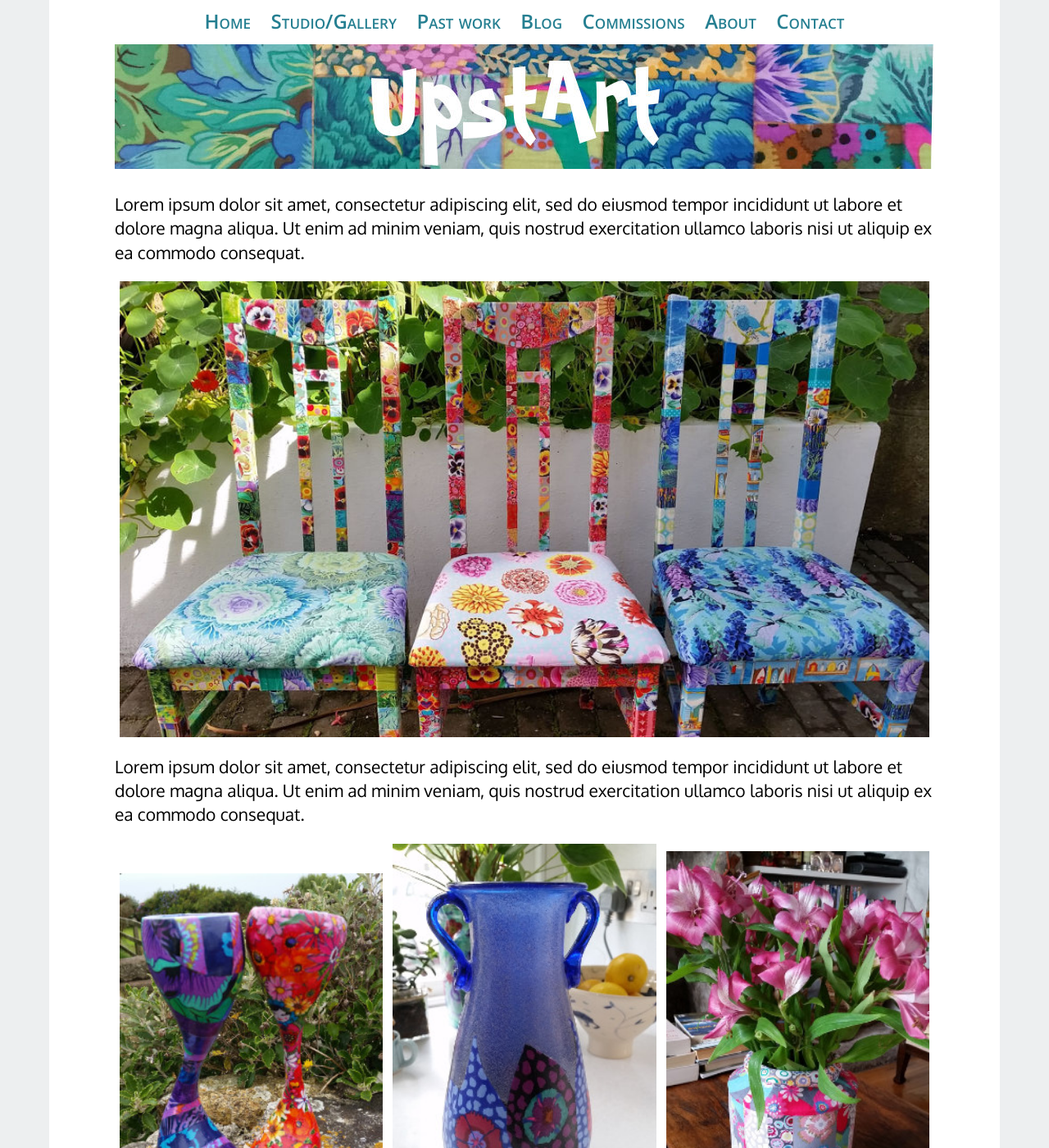
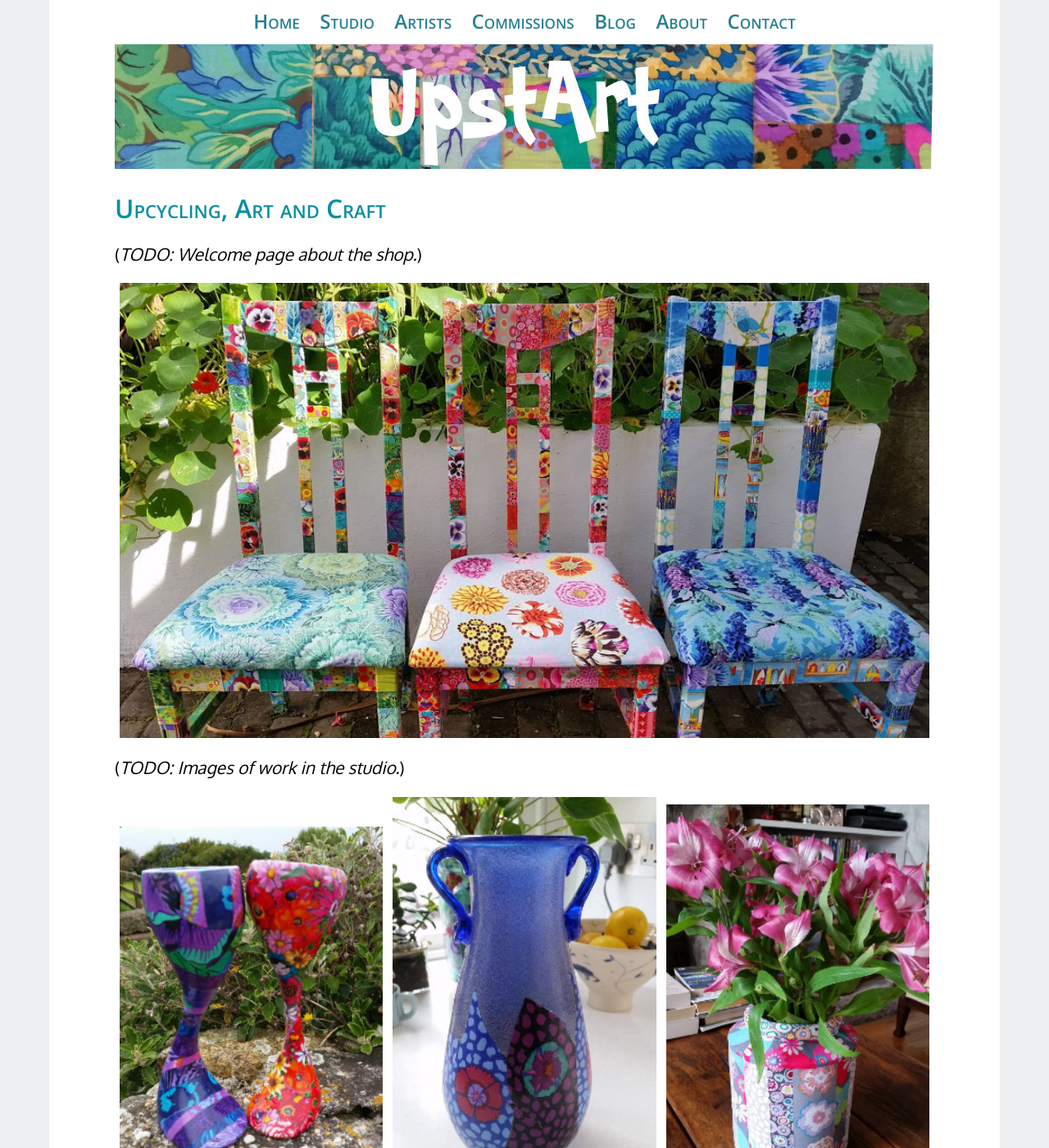
Before and after one commit to d40cht/Upstart, a Jekyll site: the page built from index.md, in a window 1280 px wide and 1400 px high. Shown: the whole window at 82% size. Built offline with Jekyll 4.4.1, drawn with Linux system fonts in a browser that asks for light colours; some of the changed text lies outside the part shown.

```diff
--- a/_includes/toplinks.md
+++ b/_includes/toplinks.md
@@ -1,7 +1,7 @@
 * [Home](index.html)
-* [Studio/Gallery](shop.html)
-* [Past work](past_work.html)
+* [Studio](studio.html)
+* [Artists](artists.html)
+* [Commissions](commissions.html)
 * [Blog](blog.html)
-* [Commissions](commissions.html)
 * [About](about.html)
 * [Contact](contact.html)
--- a/index.md
+++ b/index.md
@@ -3,18 +3,20 @@ title: UpstArt
 layout: default
 ---
 
-Lorem ipsum dolor sit amet, consectetur adipiscing elit, sed do eiusmod tempor incididunt ut labore et dolore magna aliqua. Ut enim ad minim veniam, quis nostrud exercitation ullamco laboris nisi ut aliquip ex ea commodo consequat.
+## Upcycling, Art and Craft
+
+(*TODO: Welcome page about the shop.*)
+
 
 <div class="thumbgrid" markdown="1">
 ![Three chairs](images/page_images/three_chairs_small.jpg)
 </div>
 
-Lorem ipsum dolor sit amet, consectetur adipiscing elit, sed do eiusmod tempor incididunt ut labore et dolore magna aliqua. Ut enim ad minim veniam, quis nostrud exercitation ullamco laboris nisi ut aliquip ex ea commodo consequat.
+
+(*TODO: Images of work in the studio.*)
 
 <div class="thumbgrid" markdown="1">
 ![Pair of matching vases](images/page_images/red_blue_vase_pair_thumb.jpg)
 ![Tall blue vase](images/page_images/vase_tall_blue_thumb.jpg)
 ![Vase with flowers](images/page_images/vase_flowers_thumb.jpg)
 </div>
-
-Duis aute irure dolor in reprehenderit in voluptate velit esse cillum dolore eu fugiat nulla pariatur. Excepteur sint occaecat cupidatat non proident, sunt in culpa qui officia deserunt mollit anim id est laborum
```
Also changed, not shown: artists.md (added, +13 -0 lines), blog.md (+1 -0 lines), shop.md (deleted, +0 -4 lines), studio.md (added, +10 -0 lines).
